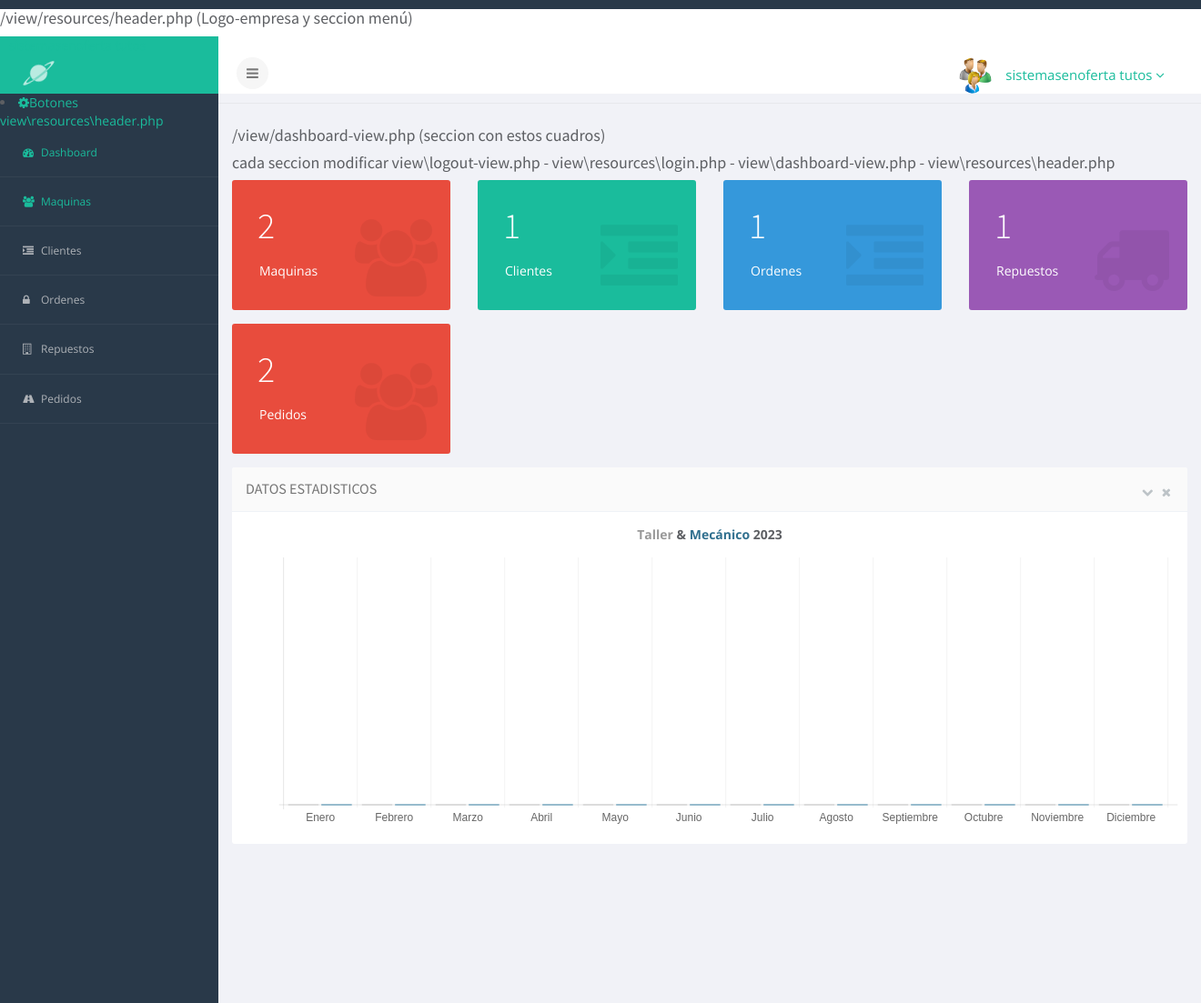
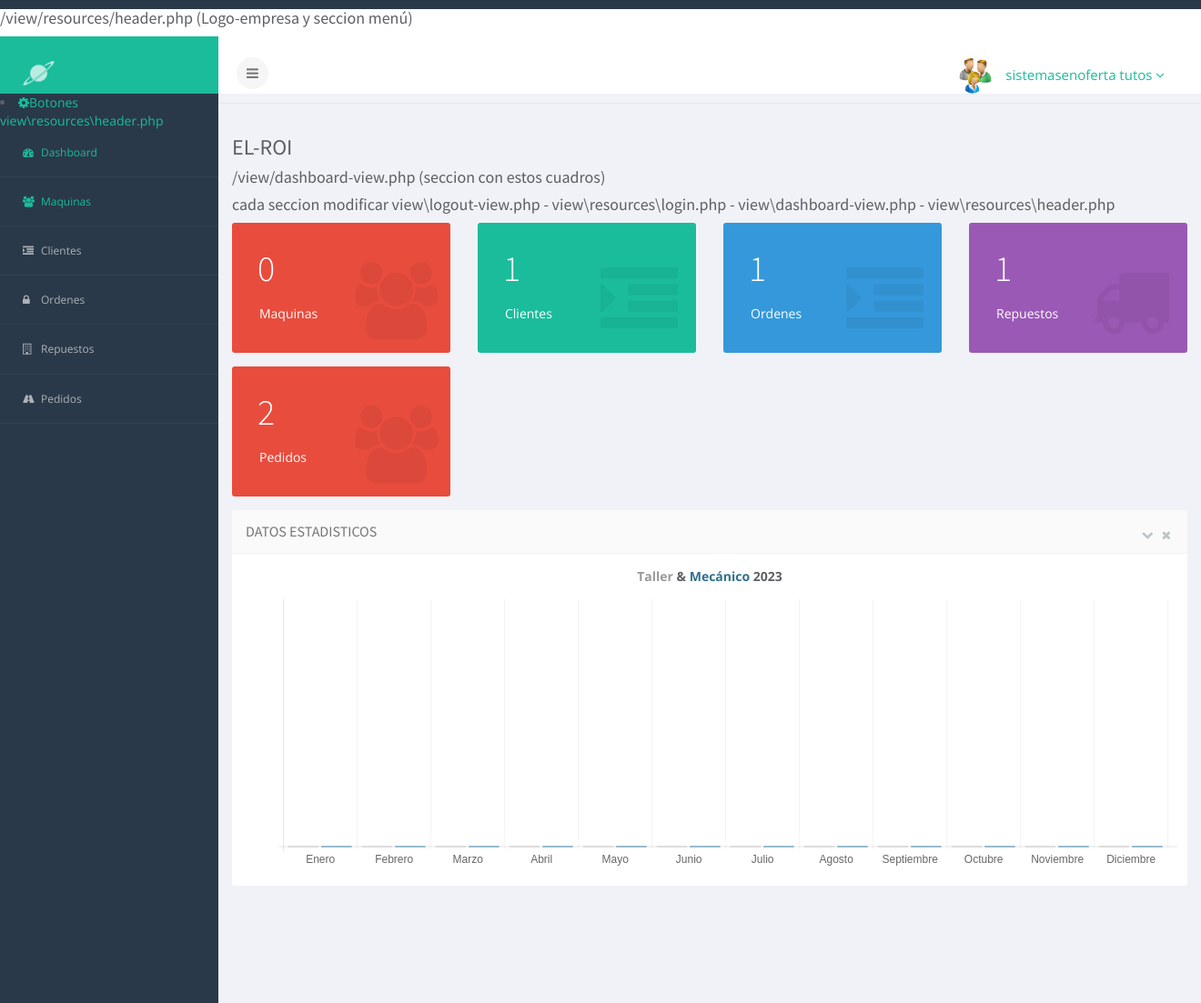
Before and after one commit to knlc01/talleres, a PHP site: page /?view=dashboard in a window 1320 px wide. Shown: the whole page at 91% size. Run offline with PHP 8.4, Linux system fonts and the light colour scheme; the visitor is signed in with stand-in values (Sample User, id 1); data comes from the database, SQL or seed files in the repository; data that the repository does not hold is empty.

Commit message:
mostrar la cantidad de maquinas en la pantalla inicial

```diff
--- a/view/dashboard-view.php
+++ b/view/dashboard-view.php
@@ -31,6 +31,7 @@
         <!--main content start-->
         <section class="main-content-wrapper">
             <section id="main-content">
+                <h3>EL-ROI</h3>
                 <h4>/view/dashboard-view.php (seccion con estos cuadros)</h4>
                 <h4>cada seccion modificar view\logout-view.php - view\resources\login.php - view\dashboard-view.php - view\resources\header.php</h4>
                 <!--tiles start-->
@@ -39,7 +40,7 @@
                    <div class="col-md-3 col-sm-6">
                         <div class="dashboard-tile detail tile-red">
                             <div class="content">
-                                <h1 class="text-left timer" data-from="0" data-to="<?php echo mysqli_num_rows($empleados) ?>" data-speed="2500"> </h1>
+                                <h1 class="text-left timer" data-from="0" data-to="<?php echo mysqli_num_rows($maquinas) ?>" data-speed="2500"> </h1>
                                 <p>Maquinas</p>
                             </div>
                             <div class="icon"><i class="fa fa-users"></i>
```
